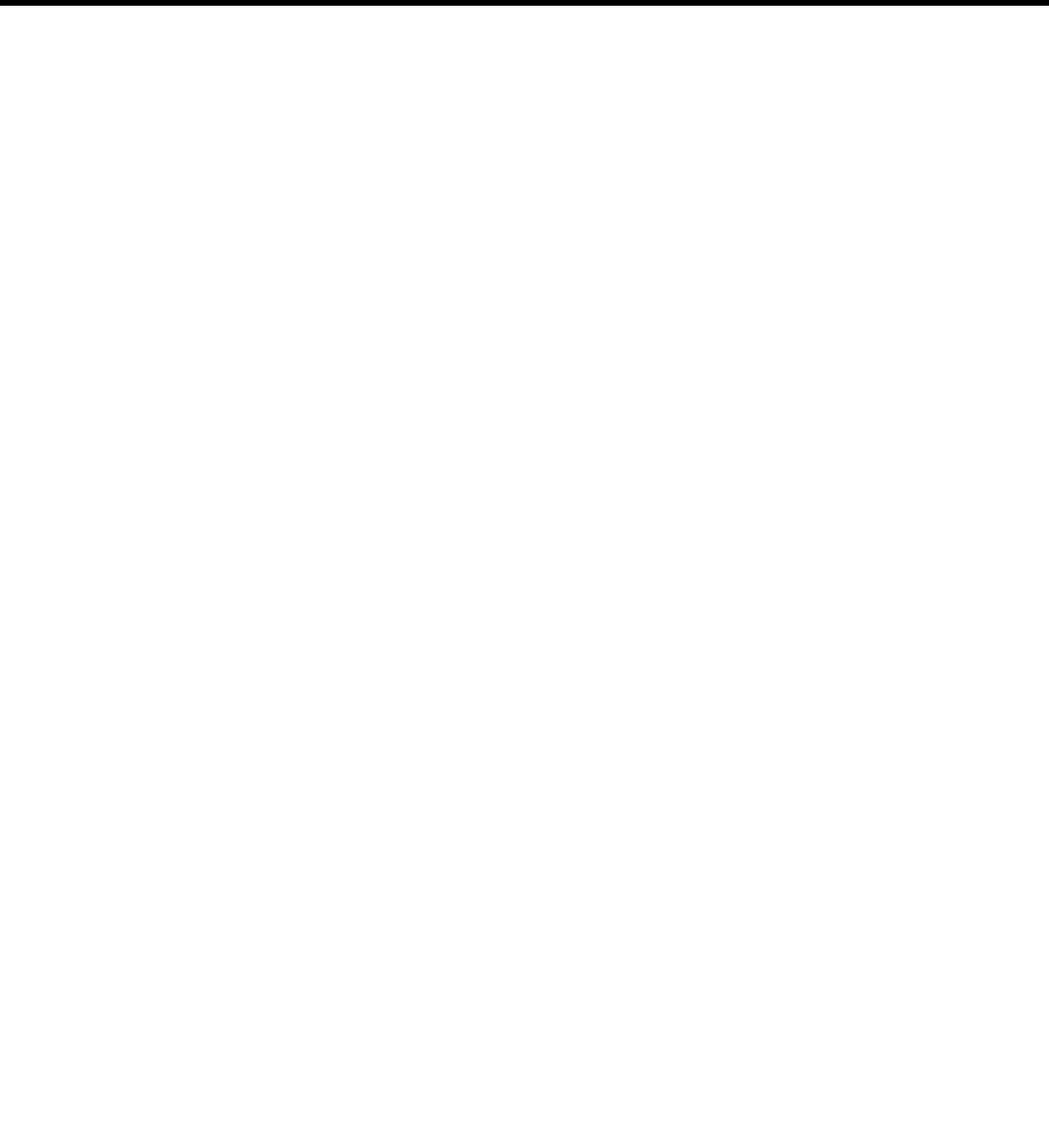
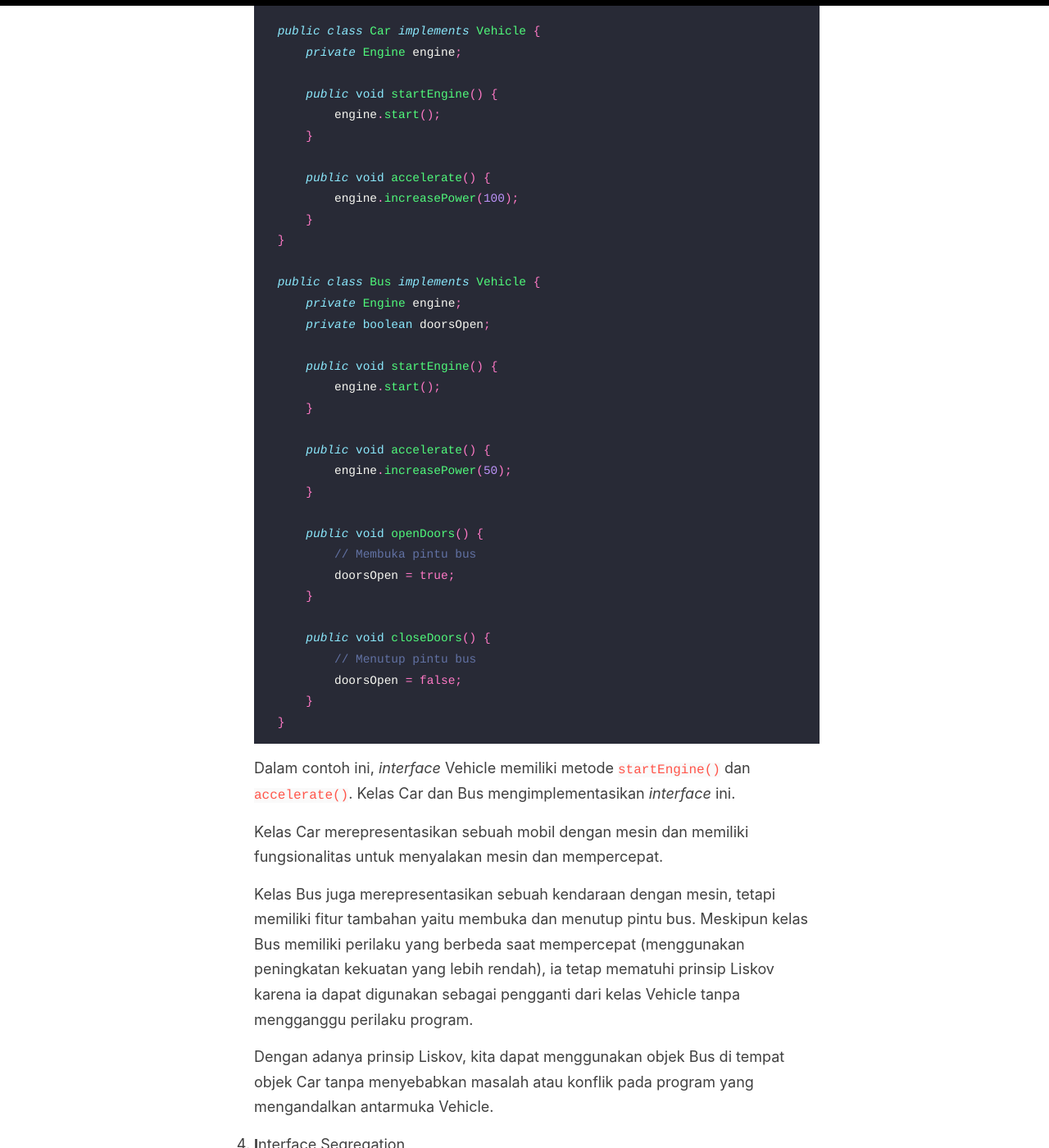
Before and after one commit to determinedguy/cecoret, a Jekyll site: the page built from _posts/2023-3-10-solid-principles.md, in a window 1280 px wide and 1400 px high, scrolled down 7266 px. Shown: the whole window at 82% size. Built offline with Jekyll 4.4.1, drawn with Linux system fonts in a browser that asks for light colours; some of the changed text lies outside the part shown.

Commit message:
feat: liskov

````diff
--- a/_posts/2023-3-10-solid-principles.md
+++ b/_posts/2023-3-10-solid-principles.md
@@ -144,7 +144,107 @@ Prinsip SOLID sendiri terdiri dari lima prinsip, sesuai dengan singkatannya.
 
     > Misalkan q(x) adalah properti yang dapat dibuktikan tentang objek x bertipe T, maka q(y) harus dapat dibuktikan untuk objek y bertipe S di mana S adalah subtipe dari T.
 
-    Hayo loh, bingung nggak tuh?
+    Hayo loh, bingung nggak tuh? Memang sih, prinsip ini paling kompleks dibandingkan prinsip-prinsip lainnya pada prinsip SOLID ....
+
+    Sederhananya sih, jika kelas A adalah **subjenis** dari kelas B, maka kita **harus dapat mengganti** B dengan A **tanpa mengganggu perilaku program**.
+
+    Langsung lihat contoh aja, deh!
+
+    Misalkan kita memiliki *interface* Bus dengan metode-metode yang harus dipenuhi oleh sebuah bus: menyalakan mesin dan akselerasi.
+
+    ```java
+    public interface Bus {
+        void turnOnEngine();
+        void accelerate();
+    }
+    ```
+
+    Mari implementasikan *interface* ini dan berikan beberapa kode untuk metode-metode tersebut.
+
+    ```java
+    public class Bikun implements Bus {
+        private Engine engine;
+
+        //Konstruktor, getter, dan setter
+
+        public void turnOnEngine() {
+            engine.on();
+        }
+
+        public void accelerate() {
+            engine.powerOn(1000);
+        }
+    }
+
+    Seperti yang dijelaskan oleh kode kita, kita memiliki sebuah mesin yang dapat kita hidupkan dan kita dapat meningkatkan kekuatannya.
+
+    Tapi tunggu, sekarang kan eranya bus listrik!
+
+    ```java
+    public class BikunListrik implements Bus {
+        public void turnOnEngine() {
+            throw new AssertionError("Saya tidak memiliki mesin!");
+        }
+
+        public void accelerate() {
+            //akselerasi ini luar biasa!
+        }
+    }
+    ```
+
+    Dengan memasukkan bus tanpa mesin ke dalam program, kita mengubah perilaku program kita secara mendasar. Hal ini merupakan **pelanggaran nyata** terhadap prinsip *Liskov substitution* dan sedikit lebih sulit untuk diperbaiki daripada dua prinsip sebelumnya.
+
+    Berikut adalah contoh penerapan prinsip *Liskov substitution*  yang benar untuk kasus bus.
+
+    ```java
+    public interface Vehicle {
+        void startEngine();
+        void accelerate();
+    }
+
+    public class Car implements Vehicle {
+        private Engine engine;
+
+        public void startEngine() {
+            engine.start();
+        }
+
+        public void accelerate() {
+            engine.increasePower(100);
+        }
+    }
+
+    public class Bus implements Vehicle {
+        private Engine engine;
+        private boolean doorsOpen;
+
+        public void startEngine() {
+            engine.start();
+        }
+
+        public void accelerate() {
+            engine.increasePower(50);
+        }
+
+        public void openDoors() {
+            // Membuka pintu bus
+            doorsOpen = true;
+        }
+
+        public void closeDoors() {
+            // Menutup pintu bus
+            doorsOpen = false;
+        }
+    }
+    ```
+
+    Dalam contoh ini, *interface* Vehicle memiliki metode `startEngine()` dan `accelerate()`. Kelas Car dan Bus mengimplementasikan *interface* ini.
+
+    Kelas Car merepresentasikan sebuah mobil dengan mesin dan memiliki fungsionalitas untuk menyalakan mesin dan mempercepat.
+
+    Kelas Bus juga merepresentasikan sebuah kendaraan dengan mesin, tetapi memiliki fitur tambahan yaitu membuka dan menutup pintu bus. Meskipun kelas Bus memiliki perilaku yang berbeda saat mempercepat (menggunakan peningkatan kekuatan yang lebih rendah), ia tetap mematuhi prinsip Liskov karena ia dapat digunakan sebagai pengganti dari kelas Vehicle tanpa mengganggu perilaku program.
+
+    Dengan adanya prinsip Liskov, kita dapat menggunakan objek Bus di tempat objek Car tanpa menyebabkan masalah atau konflik pada program yang mengandalkan antarmuka Vehicle.
 
 4. **I**nterface Segregation
 
````
